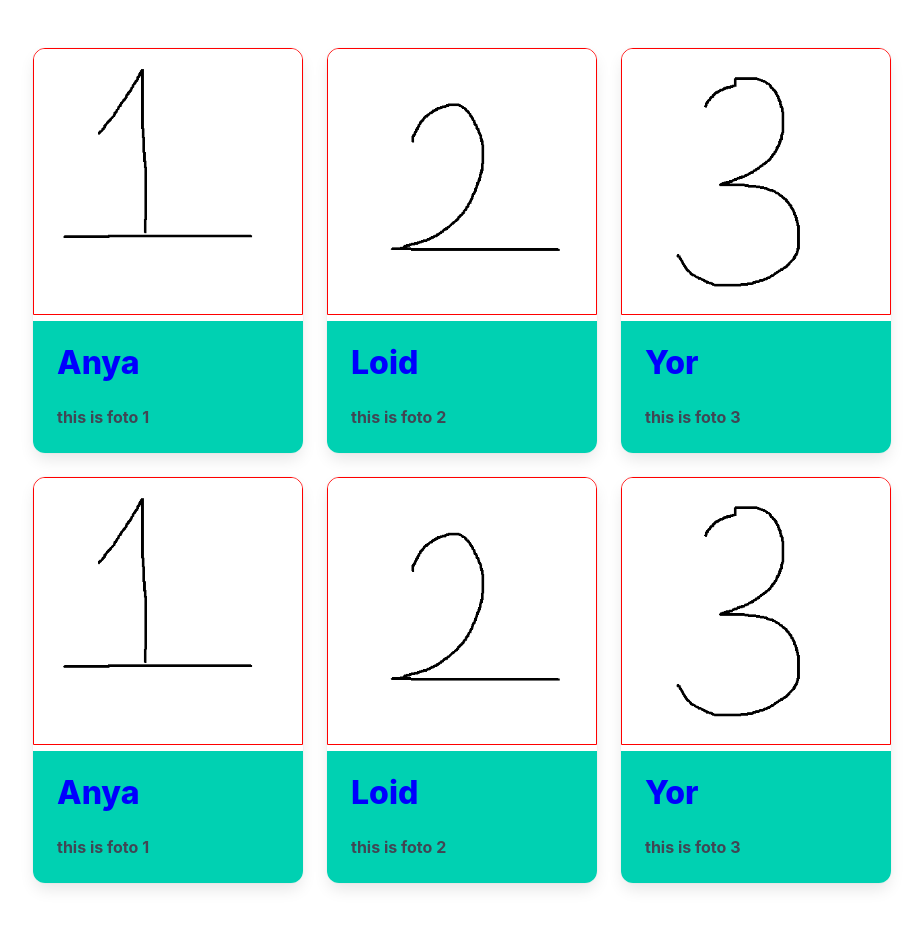
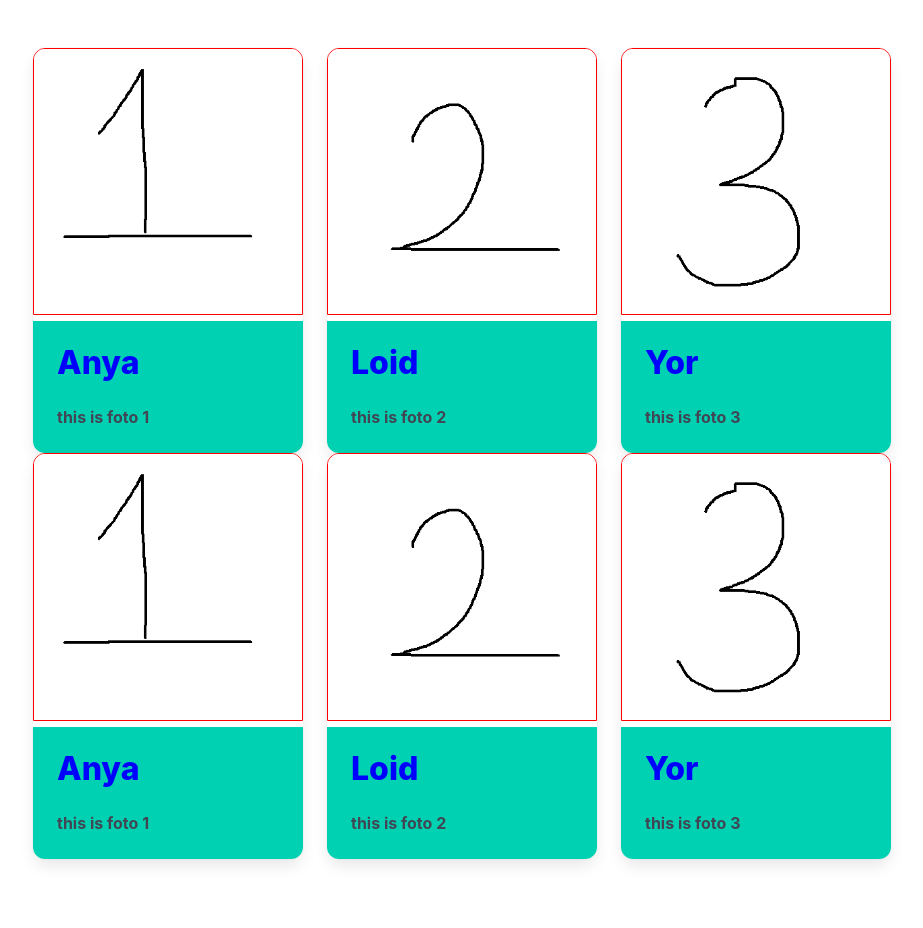
Before and after one commit to tim811223/ReactJS, a React (Vite) app in the folder ch7/1-components/: page / in a window 1280 px wide. Shown: the top 928 px of the page, without its empty margins (31-954 px from the left). After the commit the page ends 907 px from the top, so only its background shows below. Built offline with nearby package versions, Linux system fonts and the light colour scheme.

Commit message:
ch6-71  用 @extend,若是希望在card 的基礎上加上自訂的css

```diff
--- a/ch7/1-components/src/Card.scss
+++ b/ch7/1-components/src/Card.scss
@@ -1,18 +1,19 @@
+@import 'bulma/bulma';
 @import '../node_modules/bulma/sass/utilities/derived-variables.scss';
 
 /* sass 特有寫法"參數"使用$符號表是 */
-$barbie-pink:#E0218A;
+$barbie-pink: #e0218a;
 
-.card {
+.my-card {
+  @extend .card; // 用 @extend,若是希望在card 的基礎上加上自訂的css
   .card-image {
     img {
       border: 1px solid red;
     }
   }
-
   .card-content {
     // background-color: $barbie-pink;  //自定義的css參數
-    background-color: $primary;         //bulma的css參數
+    background-color: $primary; //bulma的css參數
     h3 {
       color: blue;
     }
--- a/ch7/1-components/src/Card.tsx
+++ b/ch7/1-components/src/Card.tsx
@@ -11,7 +11,7 @@ export interface Props {
 export const Card: FC<Props> = ({ image, name, description }) => {
   return (
     <>
-      <div className="card">
+      <div className="my-card">
         <div className="card-image">
           <img src={image}></img>
         </div>
```
